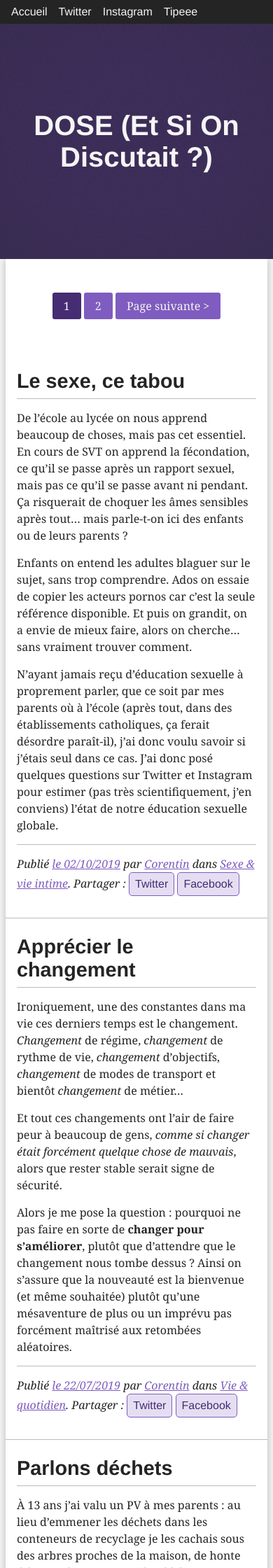
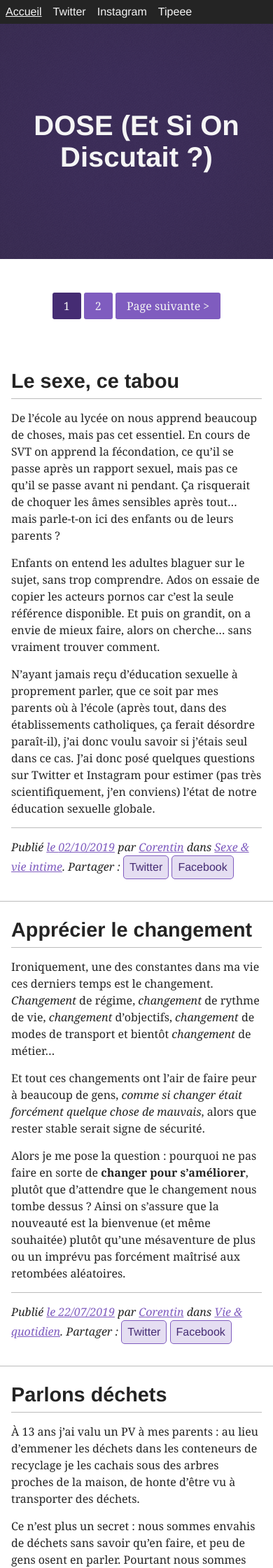
Before and after one commit to viki53/Blog, a Jekyll site: the page built from index.html, in a window 390 px wide. Shown: the top 2240 px of the page at 70% size. Built offline with Jekyll 4.4.1, drawn with Linux system fonts in a browser that asks for light colours; the list of posts is cut into pages by our own code; comment, search, counter and statistics services are not loaded.

Commit message:
Remove page margin on small screens

```diff
--- a/_sass/main.scss
+++ b/_sass/main.scss
@@ -116,12 +116,6 @@ hr {
 	overflow: hidden;
 }
 
-@media (max-width: 60rem) {
-	.container {
-		margin: 0 .5rem;
-	}
-}
-
 #content {
 	color: $content-text-color;
 	background-color: $content-background-color;
```
